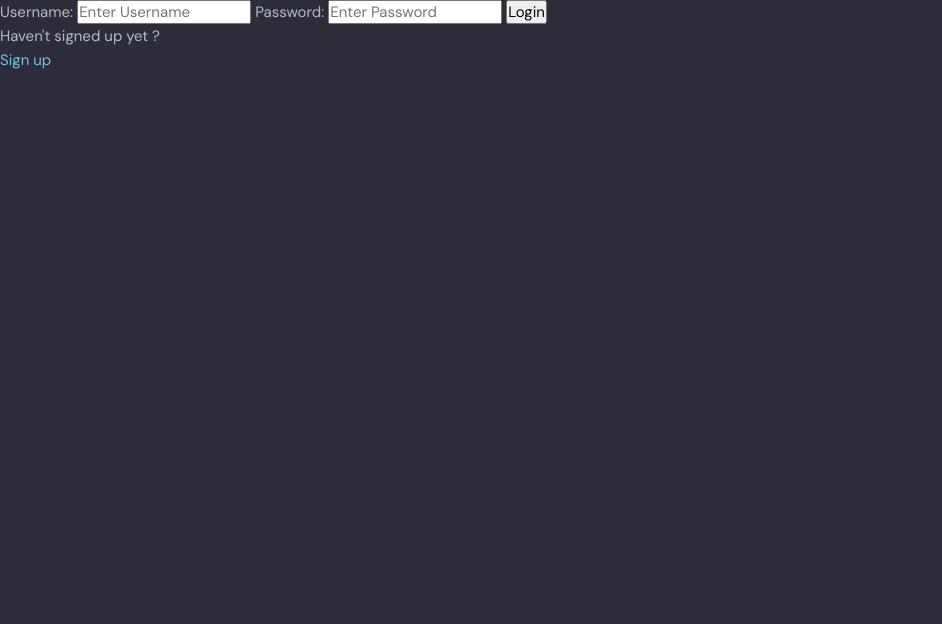
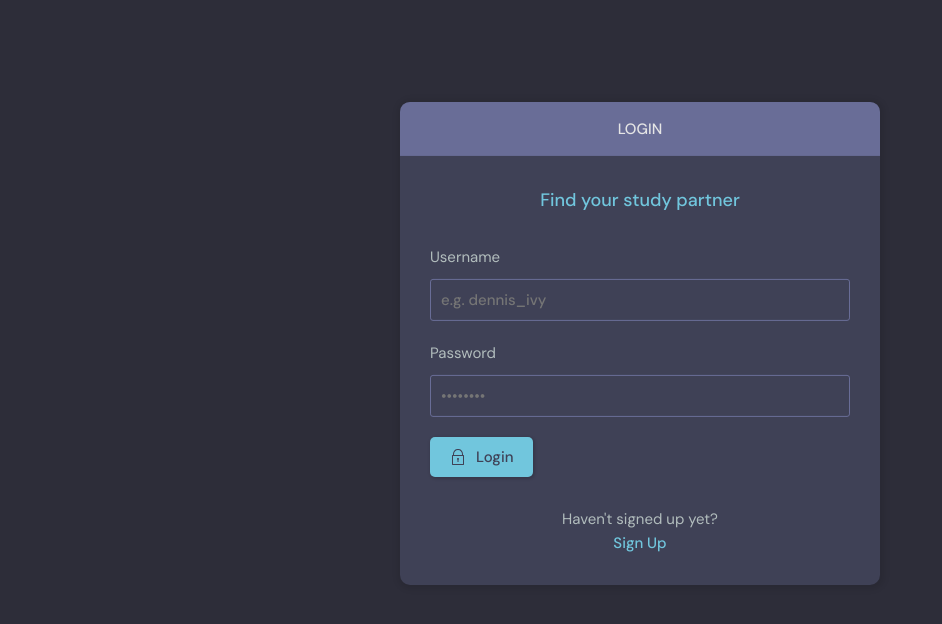
Before and after one commit to OsamaHassan1144/LearningProject_Django, a Django app: a page that uses studybud/templates/navbar.html in a window 1280 px wide. Shown: the part 76-700 px from the top of the page, without its empty margins (0-942 px from the left). Run offline with Django 4.2, Linux system fonts and the light colour scheme.

Commit message:
cleaning code before mob respon

```diff
--- a/studybud/base/templates/base/activity_component.html
+++ b/studybud/base/templates/base/activity_component.html
@@ -29,7 +29,7 @@
         {% endif %}
       </div>
       <div class="activities__boxContent">
-        <p>replied to post “<a href="{% url 'room' message.room.id %}">{{message.room.name}}</a>”</p>
+        <p>replied to post <a href="{% url 'room' message.room.id %}">{{message.room.name}}</a> </p>
         <div class="activities__boxRoomContent">
           {{message.body}}
         </div>
--- a/studybud/base/templates/base/login_register.html
+++ b/studybud/base/templates/base/login_register.html
@@ -1,28 +1,107 @@
+
 {% extends 'main.html' %}
 
 {% block content %}
-{% if page  == 'login' %}
-<div>
-    <form action="" method="post">
+<main class="auth layout">
+  {% if page == 'login' %}
+  <div class="container">
+    <div class="layout__box">
+      <div class="layout__boxHeader">
+        <div class="layout__boxTitle">
+          <h3>Login</h3>
+        </div>
+      </div>
+      <div class="layout__body">
+        <h2 class="auth__tagline">Find your study partner</h2>
+
+        <form class="form" action="" method="POST">
           {% csrf_token %}
-        <label>Username:</label>
-        <input type="text" name="username" placeholder="Enter Username">
-        <label>Password:</label>
-        <input type="password" name="password" placeholder="Enter Password">
-        <input type="submit" value="Login"/>
+          <div class="form__group form__group">
+            <label for="room_name">Username</label>
+            <input id="username" name="username" type="text" placeholder="e.g. dennis_ivy" />
+          </div>
+          <div class="form__group">
+            <label for="password">Password</label>
+            <input
+              id="password"
+              name="password"
+              type="password"
+              placeholder="&bull;&bull;&bull;&bull;&bull;&bull;&bull;&bull;"
+            />
+          </div>
+          <button class="btn btn--main" type="submit">
+            <svg
+              version="1.1"
+              xmlns="http://www.w3.org/2000/svg"
+              width="32"
+              height="32"
+              viewBox="0 0 32 32"
+            >
+              <title>lock</title>
+              <path
+                d="M27 12h-1v-2c0-5.514-4.486-10-10-10s-10 4.486-10 10v2h-1c-0.553 0-1 0.447-1 1v18c0 0.553 0.447 1 1 1h22c0.553 0 1-0.447 1-1v-18c0-0.553-0.447-1-1-1zM8 10c0-4.411 3.589-8 8-8s8 3.589 8 8v2h-16v-2zM26 30h-20v-16h20v16z"
+              ></path>
+              <path
+                d="M15 21.694v4.306h2v-4.306c0.587-0.348 1-0.961 1-1.694 0-1.105-0.895-2-2-2s-2 0.895-2 2c0 0.732 0.413 1.345 1 1.694z"
+              ></path>
+            </svg>
+
+            Login
+          </button>
         </form>
-    <p>Haven't signed up yet ?</p>
-    <a href="{% url 'register' %}">Sign up</a>
+
+        <div class="auth__action">
+          <p>Haven't signed up yet?</p>
+          <a href="{% url 'register' %}" class="btn btn--link">Sign Up</a>
+        </div>
+      </div>
+    </div>
   </div>
   {% else %}
-<div>
-    <form action="" method="post">
+  <div class="container">
+    <div class="layout__box">
+      <div class="layout__boxHeader">
+        <div class="layout__boxTitle">
+          <h3>Register</h3>
+        </div>
+      </div>
+      <div class="layout__body">
+        <h2 class="auth__tagline">Find your study partner</h2>
+        <form class="form" action="" method="POST">
           {% csrf_token %}
-        {{form.as_p}}
-        <input type="submit" value="Register"/>
+          {% for field in form %}
+          <div class="form__group form__group">
+            <label for="room_name">{{field.label}}</label>
+            {{field}}
+          </div>
+          {% endfor %}
+          <button class="btn btn--main" type="submit">
+            <svg
+              version="1.1"
+              xmlns="http://www.w3.org/2000/svg"
+              width="32"
+              height="32"
+              viewBox="0 0 32 32"
+            >
+              <title>lock</title>
+              <path
+                d="M27 12h-1v-2c0-5.514-4.486-10-10-10s-10 4.486-10 10v2h-1c-0.553 0-1 0.447-1 1v18c0 0.553 0.447 1 1 1h22c0.553 0 1-0.447 1-1v-18c0-0.553-0.447-1-1-1zM8 10c0-4.411 3.589-8 8-8s8 3.589 8 8v2h-16v-2zM26 30h-20v-16h20v16z"
+              ></path>
+              <path
+                d="M15 21.694v4.306h2v-4.306c0.587-0.348 1-0.961 1-1.694 0-1.105-0.895-2-2-2s-2 0.895-2 2c0 0.732 0.413 1.345 1 1.694z"
+              ></path>
+            </svg>
+
+            Register
+          </button>
         </form>
+        <div class="auth__action">
           <p>Already signed up?</p>
-    <a href="{% url 'login' %}">Login</a>
+          <a href="{% url 'login' %}" class="btn btn--link">Sign Up</a>
+        </div>
+      </div>
+    </div>
   </div>
   {% endif %}
-{% endblock content%}
+</main>
+{% endblock content %}
--- a/studybud/base/templates/base/profile.html
+++ b/studybud/base/templates/base/profile.html
@@ -34,7 +34,7 @@
 
       <div class="roomList__header">
         <div>
-          <h2>Study Rooms Hosted by dennis_ivy</a>
+          <h2>Study Rooms Hosted by {{user.username}}</a>
           </h2>
         </div>
       </div>
--- a/studybud/base/views.py
+++ b/studybud/base/views.py
@@ -59,7 +59,7 @@ def home(request):
         name__icontains=q) | Q(description__icontains=q))
     topic = Topic.objects.all()
     room_count = rooms.count()
-    room_messages = Message.objects.filter(Q(room__topic__name__icontains=q))
+    room_messages = Message.objects.filter(Q(room__topic__name__icontains=q)).order_by('-created')
     context = {'rooms': rooms, 'topics': topic, 'room_count': room_count, 'room_messages':room_messages}
     return render(request, 'base/home.html', context)
 
--- a/studybud/templates/navbar.html
+++ b/studybud/templates/navbar.html
@@ -20,7 +20,7 @@
         <!-- Logged In -->
         {% if request.user.is_authenticated %}
         <div class="header__user">
-          <a href="profile.html">
+          <a href="{% url 'user-profile' request.user.id %}">
             <div class="avatar avatar--medium active">
               <img src="https://randomuser.me/api/portraits/men/37.jpg" />
             </div>
```
Also changed, not shown: studybud/base/templates/base/delete.html (+32 -6 lines), studybud/base/templates/base/delete_old.html (added, +10 -0 lines), studybud/base/templates/base/login_register_old.html (added, +28 -0 lines), studybud/base/templates/base/room.html (+5 -3 lines), studybud/db.sqlite3. Lines whose indentation alone changed are shown as unchanged.
